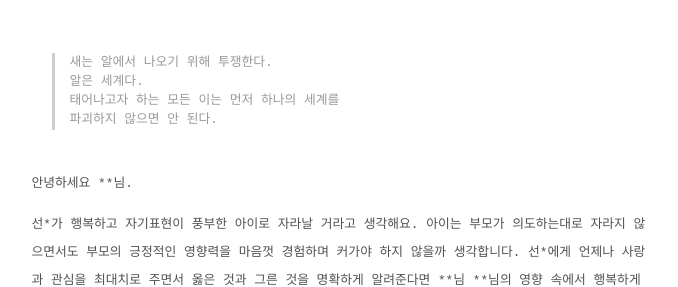
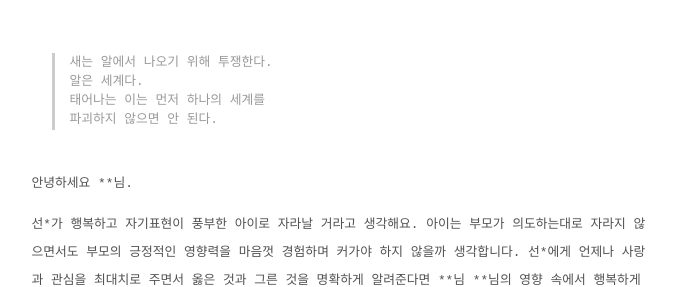
Before and after one commit to daesungRa/namu, a Jekyll site: the page built from _posts/to-demian/2019-10-24-to-demian.markdown, in a window 1280 px wide and 900 px high, scrolled down 419 px. Shown: the part 167-454 px from the top of the window, without its empty margins (301-979 px from the left). Built offline with Jekyll 4.4.1, drawn with Linux system fonts in a browser that asks for light colours; some web fonts are replaced.

Commit message:
demian-post: Change frontdoor content

```diff
--- a/_posts/to-demian/2019-07-07-to-demian.markdown
+++ b/_posts/to-demian/2019-07-07-to-demian.markdown
@@ -10,7 +10,7 @@ image-view: true
 
 > 새는 알에서 나오기 위해 투쟁한다.<br/>
 > 알은 세계다.<br/>
-> 태어나고자 하는 모든 이는 먼저 하나의 세계를<br/>파괴하지 않으면 안 된다.
+> 태어나는 이는 먼저 하나의 세계를<br/>파괴하지 않으면 안 된다.
 
 <br/>고린도전서 12장에서 14장을 찬찬히 읽어보니 바울은 방언 자체를 특별하게 생각하지도(13:1, 8, 9),
 그렇다고 필요 없는 것으로 생각하지도 않는 것 같습니다(12:10).
--- a/_posts/to-demian/2019-10-24-to-demian.markdown
+++ b/_posts/to-demian/2019-10-24-to-demian.markdown
@@ -10,7 +10,7 @@ image-view: true
 
 > 새는 알에서 나오기 위해 투쟁한다.<br/>
 > 알은 세계다.<br/>
-> 태어나고자 하는 모든 이는 먼저 하나의 세계를<br/>파괴하지 않으면 안 된다.
+> 태어나는 이는 먼저 하나의 세계를<br/>파괴하지 않으면 안 된다.
 
 <br/>안녕하세요 **님.
 
--- a/_posts/to-demian/2020-06-14-to-demian.markdown
+++ b/_posts/to-demian/2020-06-14-to-demian.markdown
@@ -10,7 +10,7 @@ image-view: true
 
 > 새는 알에서 나오기 위해 투쟁한다.<br/>
 > 알은 세계다.<br/>
-> 태어나고자 하는 모든 이는 먼저 하나의 세계를<br/>파괴하지 않으면 안 된다.
+> 태어나는 이는 먼저 하나의 세계를<br/>파괴하지 않으면 안 된다.
 
 <br/>항상 소식을 접할 때마다 눈물이 나며 가슴이 뜨거워 집니다.
 
```
